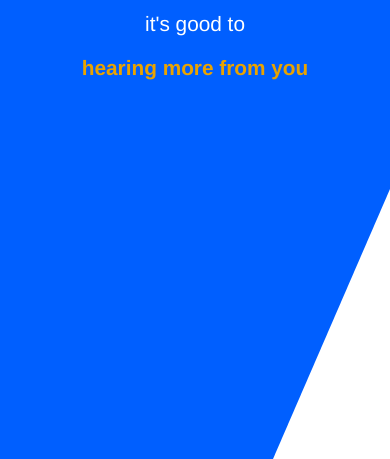
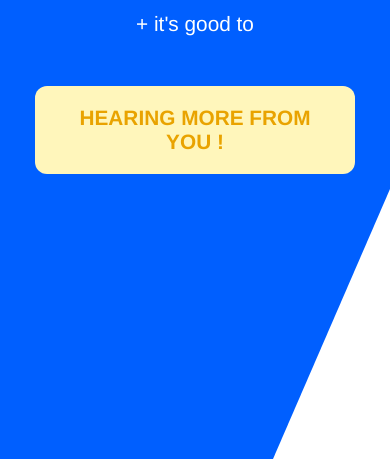
Before and after one commit to haijing28/sassy, a plain HTML site: page index.html in a window 390 px wide. Shown: the part 385-844 px from the top of the page. Drawn offline with Linux system fonts and the light colour scheme.

Commit message:
before media query
styled

```diff
--- a/css/main.scss
+++ b/css/main.scss
@@ -108,6 +108,7 @@ margin:0;
                                 display:inline-block;
                                 margin-left:max(40px);
                                 margin-top:10px;
+                                color:#333
 
                             }
 
@@ -142,8 +143,16 @@ margin:0;
         a{
             font-size:1.3em;
             text-decoration: none;
+            text-transform: uppercase;
+            width:80%;
             color:color(secondary);
             font-weight:600;
+            background-color:#fff6bb;
+            display:block;
+            border-radius: 12px;
+            text-align:center;
+            margin:50px auto 0 auto;
+            padding:padding(cool);
         }
 
 
--- a/index.html
+++ b/index.html
@@ -39,8 +39,8 @@
 
      <section id="primary">
          <h1> hey media</h1>
-            <p>it's good to</p>
-            <a href="#">hearing more from you</a>
+            <p>+ it's good to</p>
+            <a href="#">hearing more from you !</a>
      </section>
 
 </main>
```
Also changed, not shown: css/main.css, 1 other file.
